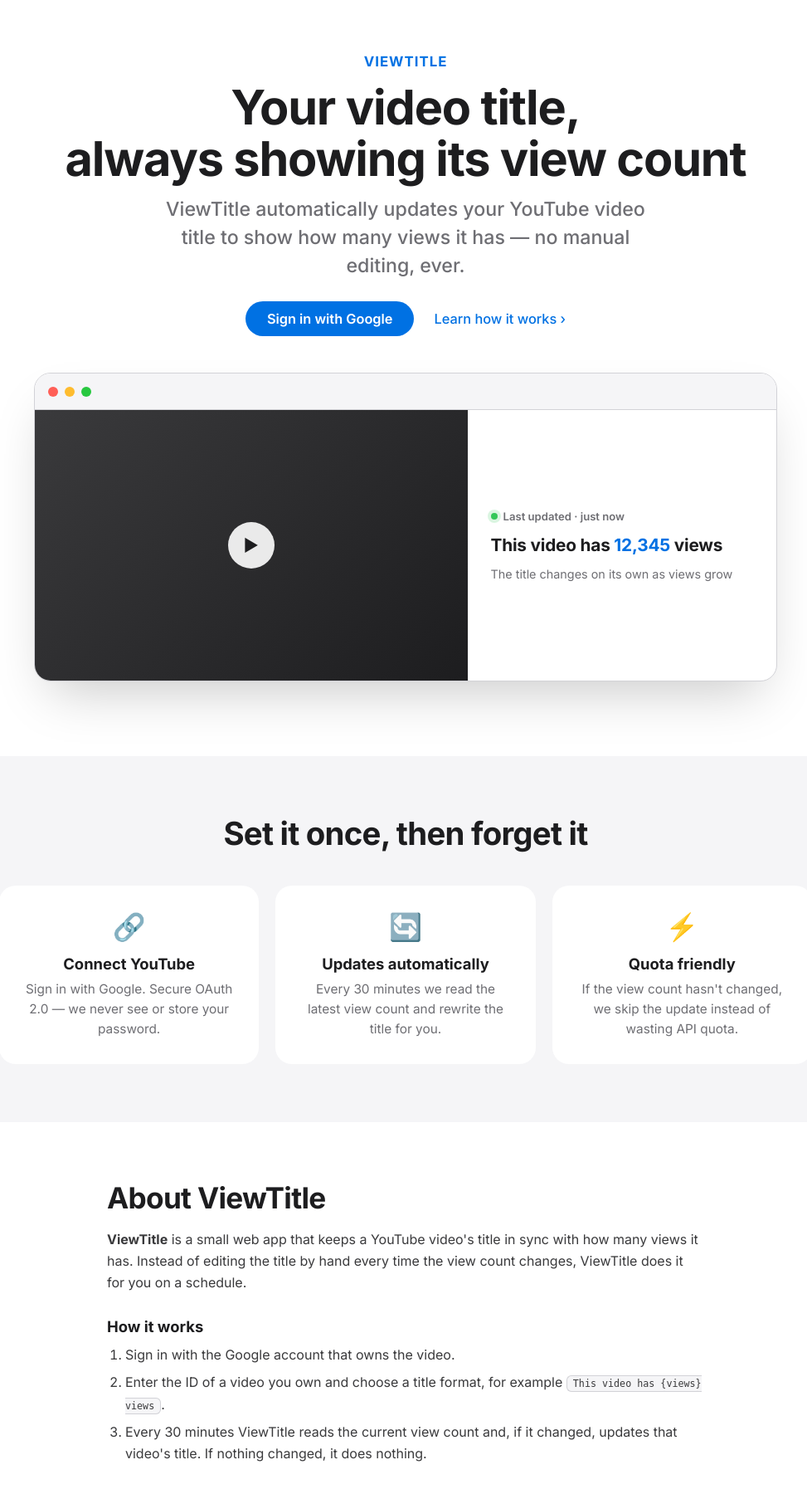
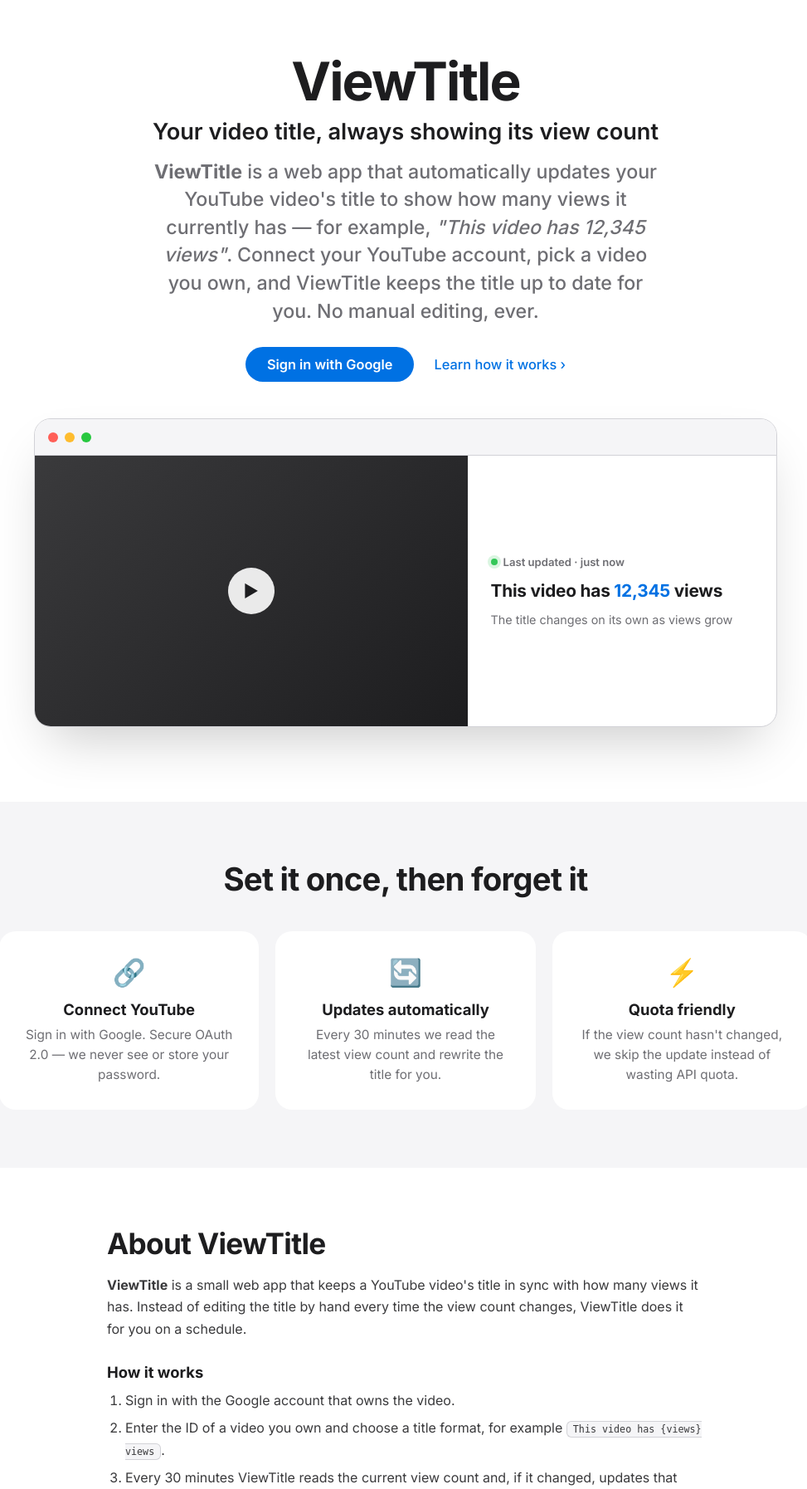
Before and after one commit to guskungdxd-arch/youtube-view-title, a Flask app: page / in a window 1280 px wide. Shown: the part 48-1842 px from the top of the page at 83% size, without its empty margins (151-1124 px from the left). Run offline with Flask 3, Linux system fonts and the light colour scheme.

Commit message:
Make ViewTitle the H1 so the app name is unmistakable to Google's checker
Google's branding check reported the app name did not match the home page even
though 'ViewTitle' appeared in the nav and title tag. Promote it to the primary
heading and state the app's purpose directly beneath it.

Co-Authored-By: Claude Opus 4.8 <noreply@anthropic.com>

```diff
--- a/web/templates/index.html
+++ b/web/templates/index.html
@@ -31,11 +31,11 @@
 
     /* hero */
     .hero { text-align:center; padding:64px 22px 20px; }
-    .hero .appname {
-      font-size:1.05rem; font-weight:700; letter-spacing:.06em; text-transform:uppercase;
-      color:var(--blue); margin-bottom:14px;
+    .hero h1 { font-size:clamp(2.6rem,6.4vw,4rem); font-weight:700; letter-spacing:-.03em; line-height:1.05; }
+    .hero .tagline {
+      font-size:clamp(1.2rem,2.8vw,1.7rem); font-weight:600; color:var(--text);
+      margin-top:10px; line-height:1.3;
     }
-    .hero h1 { font-size:clamp(2.2rem,5.6vw,3.6rem); font-weight:700; letter-spacing:-.02em; line-height:1.08; }
     .hero .sub {
       font-size:clamp(1.05rem,2.4vw,1.45rem); font-weight:500; color:var(--sub);
       margin-top:14px; line-height:1.45; max-width:620px; margin-left:auto; margin-right:auto;
@@ -107,11 +107,13 @@
   </nav>
 
   <section class="hero">
-    <p class="appname">ViewTitle</p>
-    <h1>Your video title,<br>always showing its view count</h1>
+    <h1>ViewTitle</h1>
+    <p class="tagline">Your video title, always showing its view count</p>
     <p class="sub">
-      ViewTitle automatically updates your YouTube video title to show how many
-      views it has — no manual editing, ever.
+      <b>ViewTitle</b> is a web app that automatically updates your YouTube video's
+      title to show how many views it currently has — for example,
+      <i>"This video has 12,345 views"</i>. Connect your YouTube account, pick a video
+      you own, and ViewTitle keeps the title up to date for you. No manual editing, ever.
     </p>
 
     <div class="links">
```
